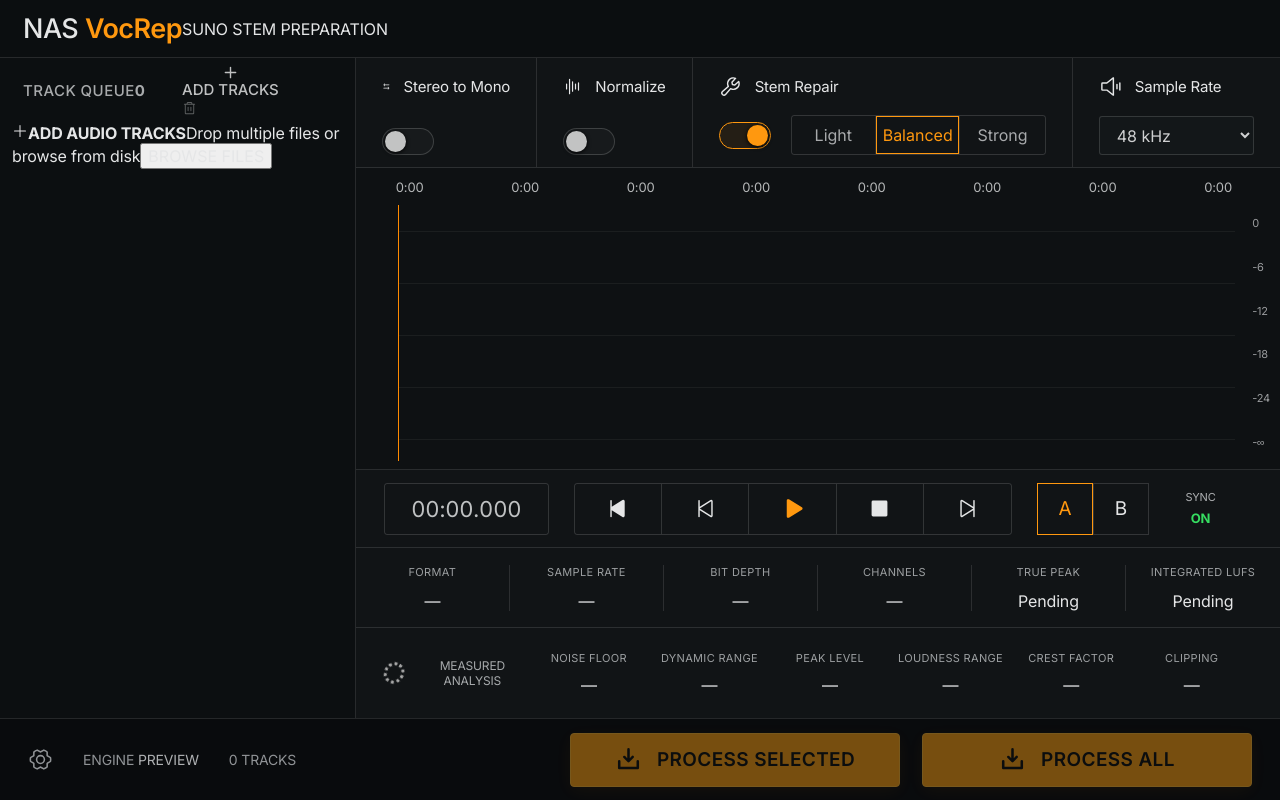
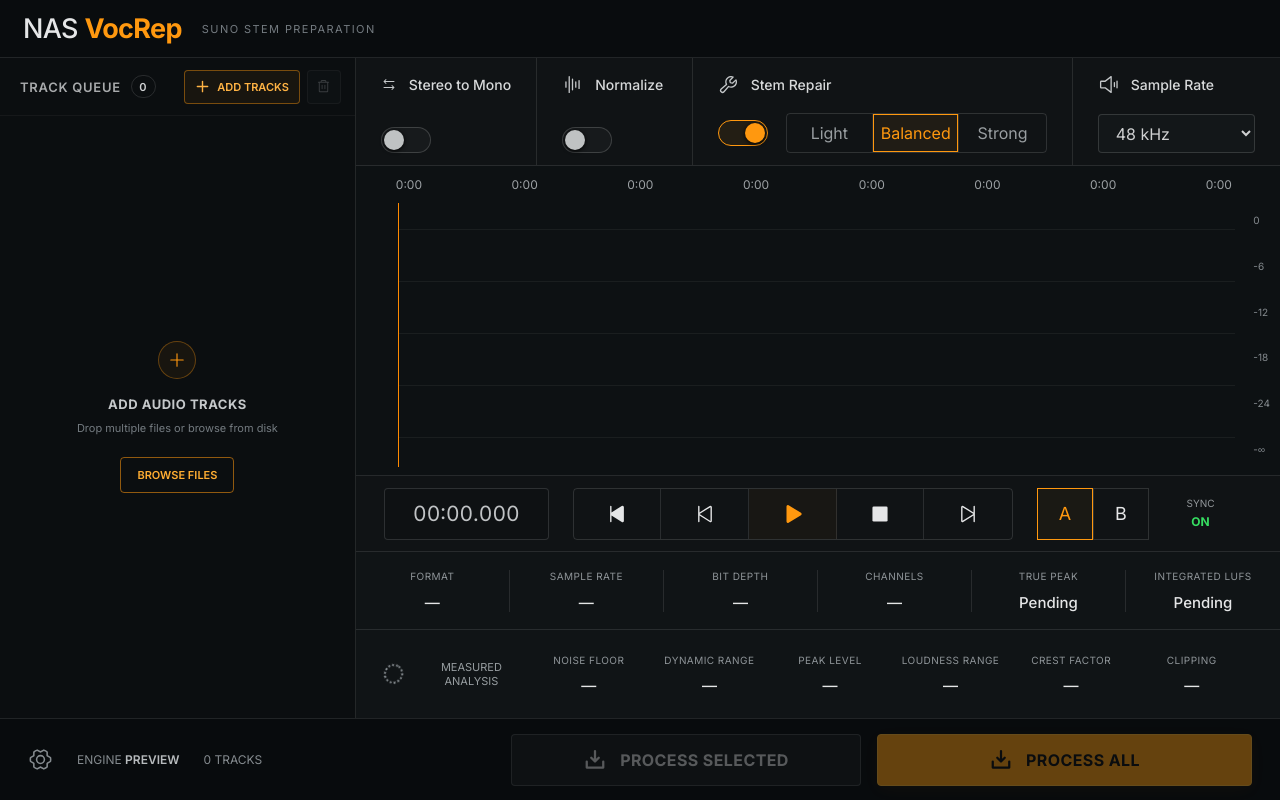
Before and after one commit to sufyanaser/vocrep, a React (Vite) app: page / in a window 1280 px wide. Built offline with nearby package versions, Linux system fonts and the light colour scheme.

Commit message:
style: mature queue, empty state, and action hierarchy

```diff
--- a/src/styles.css
+++ b/src/styles.css
@@ -1,121 +1,142 @@
 @import url('https://fonts.googleapis.com/css2?family=Inter:wght@400;500;600;700&display=swap');
 
-:root { color: #e8e8e8; background: #0a0d0f; font-family: Inter, "Segoe UI", sans-serif; font-synthesis: none; --orange: #ff980f; --green: #22c34b; --line: rgba(255,255,255,.115); --muted: #979a9d; }
+:root { color: #e8e8e8; background: #090b0d; font-family: Inter, "Segoe UI", sans-serif; font-synthesis: none; --orange: #ff980f; --orange-soft: rgba(255,152,15,.1); --green: #22c34b; --line: rgba(255,255,255,.1); --muted: #92979b; }
 * { box-sizing: border-box; }
 button, select { font: inherit; }
 button { color: inherit; }
 body { margin: 0; min-width: 1120px; min-height: 100vh; overflow: hidden; background: #090b0d; -webkit-font-smoothing: antialiased; }
-button:focus-visible, select:focus-visible { outline: 2px solid var(--orange); outline-offset: -2px; }
+button:focus-visible, select:focus-visible, [role="button"]:focus-visible { outline: 2px solid var(--orange); outline-offset: -2px; }
 .visually-hidden { position: fixed; opacity: 0; pointer-events: none; }
 
-.app-shell { width: 100vw; height: 100vh; min-height: 720px; display: grid; grid-template-columns: 27.8% 72.2%; grid-template-rows: 66px minmax(0, 1fr) 100px; background: #0d1012; color: #e5e6e7; letter-spacing: -.01em; }
-.brandbar { grid-column: 1 / -1; display: flex; align-items: center; border-bottom: 1px solid var(--line); padding: 0 23px; background: #0b0e10; }
-.brandbar strong { font-size: 27px; font-weight: 500; letter-spacing: -.02em; }
-.brandbar em { color: var(--orange); font-style: normal; font-weight: 600; }
+.app-shell { width: 100vw; height: 100vh; min-height: 720px; background: #0d1012; color: #e5e6e7; }
+.drop-surface { width: 100%; height: 100%; display: grid; grid-template-columns: minmax(340px, 27.8%) minmax(0, 1fr); grid-template-rows: 66px minmax(0, 1fr) 100px; }
+.brandbar { grid-column: 1 / -1; display: flex; align-items: center; gap: 20px; border-bottom: 1px solid var(--line); padding: 0 23px; background: #090c0e; }
+.brandbar strong { font-size: 27px; font-weight: 500; letter-spacing: -.025em; }
+.brandbar em { color: var(--orange); font-style: normal; font-weight: 650; }
+.brandbar > span { color: #747b80; font-size: 11px; letter-spacing: .13em; }
 
-.queue-panel { min-width: 0; border-right: 1px solid var(--line); overflow: hidden; display: flex; flex-direction: column; background: #0c0f11; }
-.queue-heading { height: 65px; flex: 0 0 auto; display: grid; grid-template-columns: 1fr auto 40px; align-items: center; gap: 13px; padding: 0 17px 0 23px; color: #a8aaac; font-size: 15px; font-weight: 500; letter-spacing: .03em; }
-.queue-heading button { border: 0; background: none; color: #bfc0c1; display: grid; place-items: center; cursor: pointer; }
-.queue-heading button:disabled { opacity: .45; cursor: wait; }
-.is-importing .queue-heading button svg { animation: pulse 1s ease-in-out infinite alternate; }
-.track-list { flex: 1; min-height: 0; overflow-y: auto; scrollbar-width: none; padding: 0 12px; }
+.queue-panel { min-width: 0; border-right: 1px solid var(--line); overflow: hidden; display: flex; flex-direction: column; background: #0b0e10; }
+.queue-heading { min-height: 68px; flex: 0 0 auto; display: flex; justify-content: space-between; align-items: center; gap: 12px; padding: 0 14px 0 20px; border-bottom: 1px solid rgba(255,255,255,.045); }
+.queue-heading > div:first-child { display: flex; align-items: center; gap: 10px; color: #a8aaac; font-size: 13px; font-weight: 600; letter-spacing: .055em; }
+.queue-heading b { min-width: 25px; height: 23px; display: grid; place-items: center; padding: 0 7px; border: 1px solid rgba(255,255,255,.12); border-radius: 99px; color: #d0d2d3; font-size: 11px; font-weight: 600; }
+.queue-actions { display: flex; align-items: center; gap: 7px; }
+.queue-actions button { height: 34px; border: 1px solid rgba(255,255,255,.13); border-radius: 4px; background: #131719; display: flex; align-items: center; justify-content: center; gap: 7px; padding: 0 10px; color: #cfd1d2; font-size: 11px; font-weight: 600; cursor: pointer; }
+.queue-actions button:first-child { border-color: rgba(255,152,15,.42); color: #ffb344; background: rgba(255,152,15,.055); }
+.queue-actions .icon-action { width: 34px; padding: 0; color: #8e9498; }
+.queue-actions button:hover:not(:disabled) { border-color: var(--orange); color: var(--orange); }
+.queue-actions button:disabled { opacity: .35; cursor: not-allowed; }
+.queue-actions svg { width: 15px; height: 15px; }
+.is-importing .queue-actions button:first-child svg { animation: pulse .8s ease-in-out infinite alternate; }
+.track-list { flex: 1; min-height: 0; overflow-y: auto; scrollbar-width: none; padding: 8px; }
 .track-list::-webkit-scrollbar { display: none; }
-.track-row { width: 100%; min-height: 76px; position: relative; display: grid; grid-template-columns: 25px 34px 1fr 38px; align-items: start; gap: 8px; padding: 10px 13px; background: transparent; border: 0; border-bottom: 1px solid rgba(255,255,255,.08); text-align: left; cursor: pointer; }
-.track-row.selected { border: 2px solid var(--orange); border-radius: 4px; background: rgba(255,153,15,.025); padding: 14px 11px; }
-.track-number { color: #a5a7a9; font-size: 14px; }
-.track-play { margin-top: 38px; color: #e1e3e4; }
-.track-main { display: flex; min-width: 0; flex-direction: column; }
-.track-name { margin-top: 5px; font-size: 16px; font-weight: 500; white-space: nowrap; overflow: hidden; text-overflow: ellipsis; }
-.selected .track-name { color: var(--orange); font-weight: 600; }
-.track-meta { color: #9da0a2; margin-top: 12px; font-size: 12px; white-space: nowrap; }
-.track-progress { height: 4px; background: rgba(255,255,255,.12); border-radius: 99px; margin-top: 20px; overflow: hidden; }
+.track-row { width: 100%; min-height: 78px; position: relative; display: grid; grid-template-columns: 22px 24px minmax(0, 1fr) 34px 28px; align-items: center; gap: 8px; padding: 9px 8px; background: transparent; border: 1px solid transparent; border-bottom-color: rgba(255,255,255,.07); border-radius: 4px; cursor: pointer; transition: border-color .15s ease, background .15s ease; }
+.track-row:hover { background: rgba(255,255,255,.022); }
+.track-row.selected { border-color: var(--orange); background: linear-gradient(90deg, rgba(255,152,15,.07), rgba(255,152,15,.015)); box-shadow: inset 3px 0 0 var(--orange); }
+.track-number { color: #7f8589; font-size: 12px; text-align: center; }
+.track-play { color: #d7d9da; width: 16px; height: 16px; }
+.track-main { display: flex; min-width: 0; flex-direction: column; justify-content: center; }
+.track-name { font-size: 14px; font-weight: 600; white-space: nowrap; overflow: hidden; text-overflow: ellipsis; }
+.selected .track-name { color: #ffad32; }
+.track-meta { color: #80878b; margin-top: 7px; font-size: 10px; white-space: nowrap; overflow: hidden; text-overflow: ellipsis; }
+.track-progress { height: 3px; background: rgba(255,255,255,.09); border-radius: 99px; margin-top: 10px; overflow: hidden; }
 .track-progress i { display: block; height: 100%; background: var(--orange); border-radius: inherit; }
 .track-row:has(.track-state.done) .track-progress i { background: var(--green); }
-.track-state { align-self: center; justify-self: end; margin-top: 2px; color: #bfc1c2; font-size: 12px; }
-.track-state.done { width: 26px; height: 26px; border: 2px solid var(--green); border-radius: 50%; color: var(--green); display: grid; place-items: center; }
-.track-state.working { width: 26px; height: 26px; border: 2px solid rgba(255,255,255,.2); border-top-color: var(--orange); border-right-color: var(--orange); border-radius: 50%; font-size: 0; animation: spin 1.2s linear infinite; }
-.track-state.queued { width: 26px; height: 26px; border: 2px solid #a7aaac; border-radius: 50%; font-size: 0; }
-.workspace { min-width: 0; min-height: 0; display: grid; grid-template-rows: 130px minmax(240px, 1fr) 96px 96px 110px; overflow: hidden; background: #111416; }
-.tools-row { display: grid; grid-template-columns: 1.05fr .9fr 2.2fr 1.2fr; border-bottom: 1px solid var(--line); }
-.tool { padding: 24px 26px 17px; border-right: 1px solid var(--line); display: flex; flex-direction: column; justify-content: space-between; min-width: 0; }
+.track-state { justify-self: end; color: #aeb2b4; font-size: 10px; }
+.track-state.done { width: 23px; height: 23px; border: 1px solid var(--green); border-radius: 50%; color: var(--green); display: grid; place-items: center; }
+.track-state.done svg { width: 13px; height: 13px; }
+.track-state.working { width: 23px; height: 23px; border: 2px solid rgba(255,255,255,.17); border-top-color: var(--orange); border-right-color: var(--orange); border-radius: 50%; font-size: 0; animation: spin 1.1s linear infinite; }
+.track-state.error { color: #ff6d58; font-weight: 700; }
+.track-remove { width: 26px; height: 26px; padding: 0; display: grid; place-items: center; border: 0; border-radius: 4px; background: transparent; color: #6f767a; cursor: pointer; opacity: 0; transition: .15s ease; }
+.track-row:hover .track-remove, .track-row.selected .track-remove { opacity: 1; }
+.track-remove:hover:not(:disabled) { color: #ff6d58; background: rgba(255,80,60,.09); }
+.track-remove:disabled { cursor: not-allowed; }
+.track-remove svg { width: 14px; height: 14px; }
+.queue-empty { height: 100%; min-height: 360px; display: flex; flex-direction: column; align-items: center; justify-content: center; text-align: center; padding: 30px; color: #747b80; }
+.queue-empty > svg { width: 38px; height: 38px; padding: 9px; border: 1px solid rgba(255,152,15,.34); border-radius: 50%; color: var(--orange); background: rgba(255,152,15,.055); }
+.queue-empty strong { margin-top: 17px; color: #c5c8ca; font-size: 13px; letter-spacing: .04em; }
+.queue-empty span { margin-top: 8px; font-size: 11px; line-height: 1.6; }
+.queue-empty button { height: 36px; margin-top: 20px; padding: 0 16px; border: 1px solid rgba(255,152,15,.55); border-radius: 4px; background: transparent; color: #ffad32; font-size: 11px; font-weight: 600; cursor: pointer; }
+.queue-empty button:hover { background: var(--orange-soft); }
+
+.workspace { min-width: 0; min-height: 0; display: grid; grid-template-rows: 130px minmax(230px, 1fr) 96px 96px 110px; overflow: hidden; background: #101416; }
+.tools-row { display: grid; grid-template-columns: 1.05fr .9fr 2.2fr 1.2fr; border-bottom: 1px solid var(--line); background: #101315; }
+.tool { padding: 22px 25px 17px; border-right: 1px solid var(--line); display: flex; flex-direction: column; justify-content: space-between; min-width: 0; }
 .tool:last-child { border-right: 0; }
-.tool-heading { display: flex; align-items: center; gap: 13px; font-size: 15px; white-space: nowrap; }
-.tool-heading svg { width: 23px; height: 23px; }
-.toggle { width: 52px; height: 27px; padding: 2px; border: 1px solid rgba(255,255,255,.17); border-radius: 99px; background: #171a1c; cursor: pointer; transition: .2s ease; }
-.toggle span { display: block; width: 21px; height: 21px; border-radius: 50%; background: #c2c3c3; box-shadow: 0 1px 4px #000; transition: .2s ease; }
+.tool-heading { display: flex; align-items: center; gap: 12px; color: #d7d9da; font-size: 14px; font-weight: 500; white-space: nowrap; }
+.tool-heading svg { width: 21px; height: 21px; color: #c4c7c9; }
+.toggle { width: 50px; height: 26px; padding: 2px; border: 1px solid rgba(255,255,255,.17); border-radius: 99px; background: #171a1c; cursor: pointer; transition: .2s ease; }
+.toggle span { display: block; width: 20px; height: 20px; border-radius: 50%; background: #bfc2c3; box-shadow: 0 1px 4px #000; transition: .2s ease; }
 .toggle.is-on { border-color: var(--orange); background: rgba(255,152,15,.08); }
-.toggle.is-on span { transform: translateX(25px); background: var(--orange); }
-.repair-controls { display: flex; align-items: center; gap: 20px; }
-.segments { display: grid; grid-template-columns: repeat(3, 1fr); border: 1px solid rgba(255,255,255,.14); border-radius: 3px; overflow: hidden; flex: 1; }
-.segments button { height: 38px; background: transparent; border: 0; border-right: 1px solid rgba(255,255,255,.1); color: #a8aaac; cursor: pointer; }
+.toggle.is-on span { transform: translateX(24px); background: var(--orange); }
+.repair-controls { display: flex; align-items: center; gap: 18px; }
+.segments { display: grid; grid-template-columns: repeat(3, 1fr); border: 1px solid rgba(255,255,255,.13); border-radius: 4px; overflow: hidden; flex: 1; }
+.segments button { height: 38px; background: transparent; border: 0; border-right: 1px solid rgba(255,255,255,.09); color: #999ea1; cursor: pointer; }
 .segments button:last-child { border: 0; }
-.segments button.active { color: var(--orange); box-shadow: inset 0 0 0 1px var(--orange); }
+.segments button.active { color: var(--orange); background: rgba(255,152,15,.065); box-shadow: inset 0 0 0 1px var(--orange); }
 .segments.is-disabled { opacity: .35; pointer-events: none; }
-.tool select { height: 39px; padding: 0 13px; color: #cfd0d1; background: #131719; border: 1px solid rgba(255,255,255,.14); border-radius: 3px; }
+.tool select { height: 39px; padding: 0 13px; color: #cfd0d1; background: #131719; border: 1px solid rgba(255,255,255,.14); border-radius: 4px; }
 
-.waveform-area { position: relative; padding: 37px 45px 8px 42px; border-bottom: 1px solid var(--line); overflow: hidden; background: #0e1113; }
-.timeline { position: absolute; left: 40px; right: 48px; top: 11px; display: flex; justify-content: space-between; color: #b5b7b8; font-size: 13px; }
+.waveform-area { position: relative; padding: 37px 45px 8px 42px; border-bottom: 1px solid var(--line); overflow: hidden; background: #0d1113; }
+.timeline { position: absolute; left: 40px; right: 48px; top: 11px; display: flex; justify-content: space-between; color: #9ca1a4; font-size: 12px; }
 .waveform-canvas { width: 100%; height: 100%; display: block; cursor: crosshair; }
-.db-scale { position: absolute; right: 10px; top: 48px; bottom: 20px; display: flex; flex-direction: column; justify-content: space-between; color: #9a9c9e; font-size: 11px; }
-
-.transport-row { display: grid; grid-template-columns: 165px 1fr 215px; align-items: center; gap: 25px; padding: 0 28px; border-bottom: 1px solid var(--line); }
-.transport-row time { height: 52px; display: flex; align-items: center; justify-content: center; border: 1px solid rgba(255,255,255,.14); border-radius: 3px; color: #bfc1c2; font-size: 22px; font-variant-numeric: tabular-nums; }
-.transport-controls { height: 52px; display: grid; grid-template-columns: repeat(5, minmax(56px, 1fr)); border: 1px solid rgba(255,255,255,.14); border-radius: 3px; }
-.transport-controls button { border: 0; border-right: 1px solid rgba(255,255,255,.14); background: transparent; cursor: pointer; display: grid; place-items: center; }
+.db-scale { position: absolute; right: 10px; top: 48px; bottom: 20px; display: flex; flex-direction: column; justify-content: space-between; color: #858b8f; font-size: 10px; }
+.transport-row { display: grid; grid-template-columns: 165px 1fr 215px; align-items: center; gap: 24px; padding: 0 28px; border-bottom: 1px solid var(--line); background: #101315; }
+.transport-row time { height: 52px; display: flex; align-items: center; justify-content: center; border: 1px solid rgba(255,255,255,.13); border-radius: 4px; color: #c0c3c5; font-size: 21px; font-variant-numeric: tabular-nums; background: #0e1113; }
+.transport-controls { height: 52px; display: grid; grid-template-columns: repeat(5, minmax(56px, 1fr)); border: 1px solid rgba(255,255,255,.13); border-radius: 4px; overflow: hidden; }
+.transport-controls button { border: 0; border-right: 1px solid rgba(255,255,255,.11); background: transparent; cursor: pointer; display: grid; place-items: center; }
 .transport-controls button:last-child { border-right: 0; }
-.transport-controls button:hover { background: rgba(255,255,255,.04); }
-.transport-controls .play-button { color: var(--orange); }
-.transport-controls svg { width: 23px; height: 23px; }
+.transport-controls button:hover { background: rgba(255,255,255,.035); }
+.transport-controls .play-button { color: var(--orange); background: rgba(255,152,15,.035); }
+.transport-controls svg { width: 22px; height: 22px; }
 .ab-control { display: grid; grid-template-columns: 56px 56px 1fr; height: 52px; align-items: stretch; }
-.ab-control button { background: transparent; border: 1px solid rgba(255,255,255,.14); font-size: 19px; cursor: pointer; }
-.ab-control button.active { color: var(--orange); border-color: var(--orange); }
-.ab-control span { color: #aeb0b2; display: flex; flex-direction: column; justify-content: center; align-items: center; font-size: 11px; line-height: 1.7; }
-.ab-control b { color: #36dd61; font-size: 13px; }
-
+.ab-control button { background: transparent; border: 1px solid rgba(255,255,255,.13); font-size: 18px; cursor: pointer; }
+.ab-control button.active { color: var(--orange); border-color: var(--orange); background: rgba(255,152,15,.045); }
+.ab-control span { color: #92979a; display: flex; flex-direction: column; justify-content: center; align-items: center; font-size: 10px; line-height: 1.7; }
+.ab-control b { color: #36dd61; font-size: 12px; }
 .facts-row { display: grid; grid-template-columns: repeat(6, 1fr); align-items: center; border-bottom: 1px solid var(--line); }
-.facts-row > div { min-width: 0; text-align: center; border-right: 1px solid var(--line); display: flex; flex-direction: column; gap: 12px; }
+.facts-row > div { min-width: 0; text-align: center; border-right: 1px solid var(--line); display: flex; flex-direction: column; gap: 11px; }
 .facts-row > div:last-child { border: 0; }
-.facts-row span, .analysis-row span { color: #9c9fa1; font-size: 11px; letter-spacing: .03em; white-space: nowrap; }
-.facts-row strong, .analysis-row strong { font-size: 16px; font-weight: 400; white-space: nowrap; }
-.facts-row .peak { color: #ff6e3f; }
+.facts-row span, .analysis-row span { color: #8e9498; font-size: 10px; letter-spacing: .045em; white-space: nowrap; }
+.facts-row strong, .analysis-row strong { font-size: 15px; font-weight: 450; white-space: nowrap; }
+.facts-row .peak { color: #ff7755; }
 .facts-row .lufs { color: #67b7ff; }
-
 .analysis-row { display: grid; grid-template-columns: 1.2fr repeat(6, 1fr); align-items: center; padding: 0 28px; }
 .analysis-row > div { min-width: 0; display: flex; flex-direction: column; align-items: center; gap: 10px; text-align: center; }
-.analysis-row .analysis-title { color: #a7aaac; flex-direction: row; justify-content: flex-start; gap: 12px; font-size: 12px; }
-.analysis-title i { width: 22px; height: 22px; border: 3px dotted #aaa; border-radius: 50%; animation: spin 5s linear infinite; }
+.analysis-row .analysis-title { color: #969c9f; flex-direction: row; justify-content: flex-start; gap: 11px; font-size: 11px; }
+.analysis-title i { width: 20px; height: 20px; border: 2px dotted #858b8f; border-radius: 50%; animation: spin 5s linear infinite; }
 
-.actionbar { grid-column: 1 / -1; display: grid; grid-template-columns: 1fr 375px 375px; align-items: center; gap: 22px; padding: 0 28px; border-top: 1px solid var(--line); background: #090b0d; }
-.project-info { display: flex; align-items: center; gap: 30px; color: #909396; font-size: 14px; }
-.project-info strong { color: #aeb0b2; font-weight: 400; }
-.process-button, .export-button { height: 62px; border-radius: 4px; display: flex; align-items: center; justify-content: center; gap: 15px; font-weight: 600; font-size: 19px; letter-spacing: .02em; cursor: pointer; }
-.process-button { border: 1px solid #ffb632; color: #111; background: #ff9f12; box-shadow: 0 4px 18px rgba(255,137,0,.12); }
-.process-button.processing { animation: pulse 1s ease-in-out infinite alternate; }
-.process-button:disabled, .export-button:disabled { opacity: .45; cursor: not-allowed; }
-.export-button { border: 1px solid rgba(255,255,255,.2); background: #191c1e; color: #d8d9da; }
-.process-button svg, .export-button svg { width: 27px; height: 27px; }
-.notice { position: fixed; right: 28px; bottom: 118px; padding: 14px 18px; border: 1px solid rgba(255,152,15,.48); background: #171a1c; color: #e8e8e8; border-radius: 4px; box-shadow: 0 12px 36px #0009; animation: notice-in .24s ease-out; }
+.actionbar { grid-column: 1 / -1; display: grid; grid-template-columns: minmax(320px, 1fr) minmax(280px, 350px) minmax(300px, 375px); align-items: center; gap: 16px; padding: 0 28px; border-top: 1px solid var(--line); background: #080b0d; }
+.project-info { display: flex; align-items: center; gap: 24px; color: #858b8f; font-size: 12px; }
+.project-info strong { color: #b7bbbd; font-weight: 600; }
+.busy-label { color: var(--orange); animation: pulse .8s ease-in-out infinite alternate; }
+.process-button { height: 60px; border: 1px solid #ffb632; border-radius: 4px; display: flex; align-items: center; justify-content: center; gap: 13px; color: #111; background: #ff9f12; box-shadow: 0 4px 18px rgba(255,137,0,.1); font-weight: 650; font-size: 16px; letter-spacing: .025em; cursor: pointer; }
+.process-button.secondary { border-color: rgba(255,255,255,.2); background: #181c1e; color: #d8d9da; box-shadow: none; }
+.process-button.secondary:hover:not(:disabled) { border-color: rgba(255,152,15,.62); color: #ffb345; }
+.process-button.processing { animation: pulse .8s ease-in-out infinite alternate; }
+.process-button:disabled { opacity: .38; cursor: not-allowed; }
+.process-button svg { width: 24px; height: 24px; }
+.notice { position: fixed; right: 28px; bottom: 116px; min-width: 220px; padding: 13px 16px; border: 1px solid rgba(255,152,15,.45); background: #15191b; color: #e8e8e8; border-radius: 4px; box-shadow: 0 12px 36px #0009; font-size: 12px; letter-spacing: .03em; animation: notice-in .2s ease-out; }
 
 @keyframes spin { to { transform: rotate(360deg); } }
-@keyframes pulse { to { filter: brightness(1.16); } }
+@keyframes pulse { to { filter: brightness(1.2); } }
 @keyframes notice-in { from { opacity: 0; transform: translateY(8px); } }
 
 @media (max-height: 850px) {
-  .app-shell { grid-template-rows: 58px minmax(0, 1fr) 82px; }
-  .workspace { grid-template-rows: 110px minmax(210px, 1fr) 78px 80px 90px; }
-  .track-row { min-height: 105px; padding-top: 12px; padding-bottom: 12px; }
-  .tool { padding-top: 17px; padding-bottom: 12px; }
-  .actionbar { grid-template-columns: 1fr 330px 330px; }
-  .process-button, .export-button { height: 54px; }
+  .drop-surface { grid-template-rows: 58px minmax(0, 1fr) 82px; }
+  .workspace { grid-template-rows: 108px minmax(190px, 1fr) 76px 78px 88px; }
+  .queue-heading { min-height: 58px; }
+  .track-row { min-height: 68px; padding-top: 7px; padding-bottom: 7px; }
+  .track-meta { margin-top: 5px; }
+  .track-progress { margin-top: 7px; }
+  .tool { padding-top: 16px; padding-bottom: 12px; }
+  .process-button { height: 52px; }
 }
 
 @media (max-width: 1240px) {
-  .app-shell { grid-template-columns: 30% 70%; }
+  .drop-surface { grid-template-columns: minmax(330px, 30%) minmax(0, 1fr); }
   .tools-row { grid-template-columns: 1fr 1fr 2fr 1.2fr; }
-  .tool { padding-left: 16px; padding-right: 16px; }
-  .analysis-row { padding: 0 14px; }
-  .actionbar { grid-template-columns: 1fr 315px 315px; gap: 14px; padding: 0 18px; }
+  .tool { padding-left: 15px; padding-right: 15px; }
+  .analysis-row { padding: 0 12px; }
+  .actionbar { grid-template-columns: minmax(260px, 1fr) 280px 300px; padding-left: 18px; padding-right: 18px; }
+  .project-info { gap: 14px; }
 }
-
-.app-shell > audio { display: none; }
-.drop-surface { display: contents; }
```
